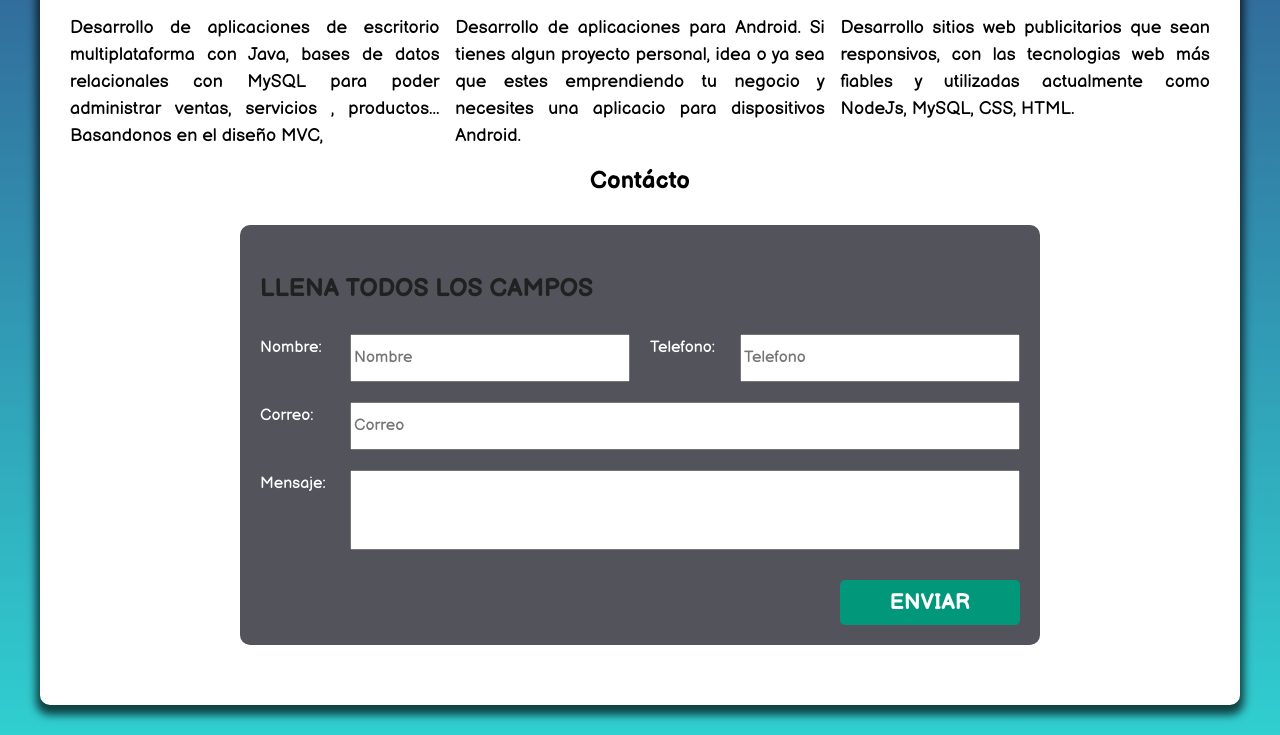
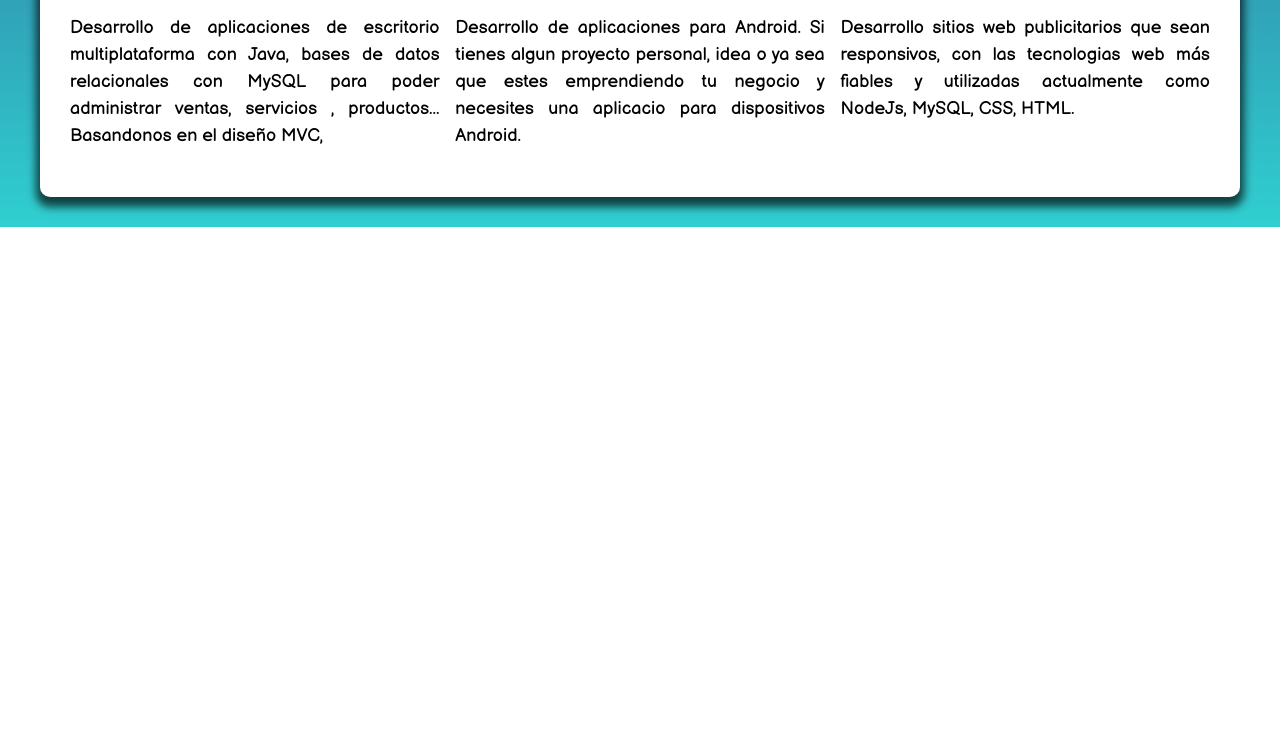
Before and after one commit to MarcosBonifasi/freelancermarcosbonifasi.github.io, a plain HTML site: page index.html in a window 1280 px wide. Shown: the part 771-1506 px from the top of the page. After the commit the page ends 998 px from the top, so only its background shows below. Drawn offline with Linux system fonts and the light colour scheme; a web font is replaced by a local one.

Commit message:
eliminando el formulario

```diff
--- a/index.html
+++ b/index.html
@@ -73,37 +73,10 @@
             </div>
         </main>
 
-        <section id="contacto" class="contacto">
-            <h2>Contácto</h2>
-            <form>
-                <legend>Llena todos los campos</legend>
-                <div class="contenedor-campos">
-                    <div class="campo">
-                        <label>Nombre: </label>
-                        <input type="text" placeholder="Nombre" required>
-                    </div>
-                    <div class="campo">
-                        <label>Telefono: </label>
-                        <input type="tel"placeholder="Telefono" required>
-                    </div>
-                    <div class="campo w-100">
-                        <label>Correo: </label>
-                        <input type="mail"placeholder="Correo" required>
-                    </div>
-                    <div class="campo w-100">
-                        <label>Mensaje: </label>
-                        <textarea></textarea>
-                    </div>
-                </div>
-                <div class="enviar">
-                    <input type="submit" class="boton" value="Enviar">
-                </div>
-            </form>
-        </section>
-    </div>
+
 
     <script type="text/javascript" src="scripts/main.js">
-        l
+
     </script>
 
 </body>
```
